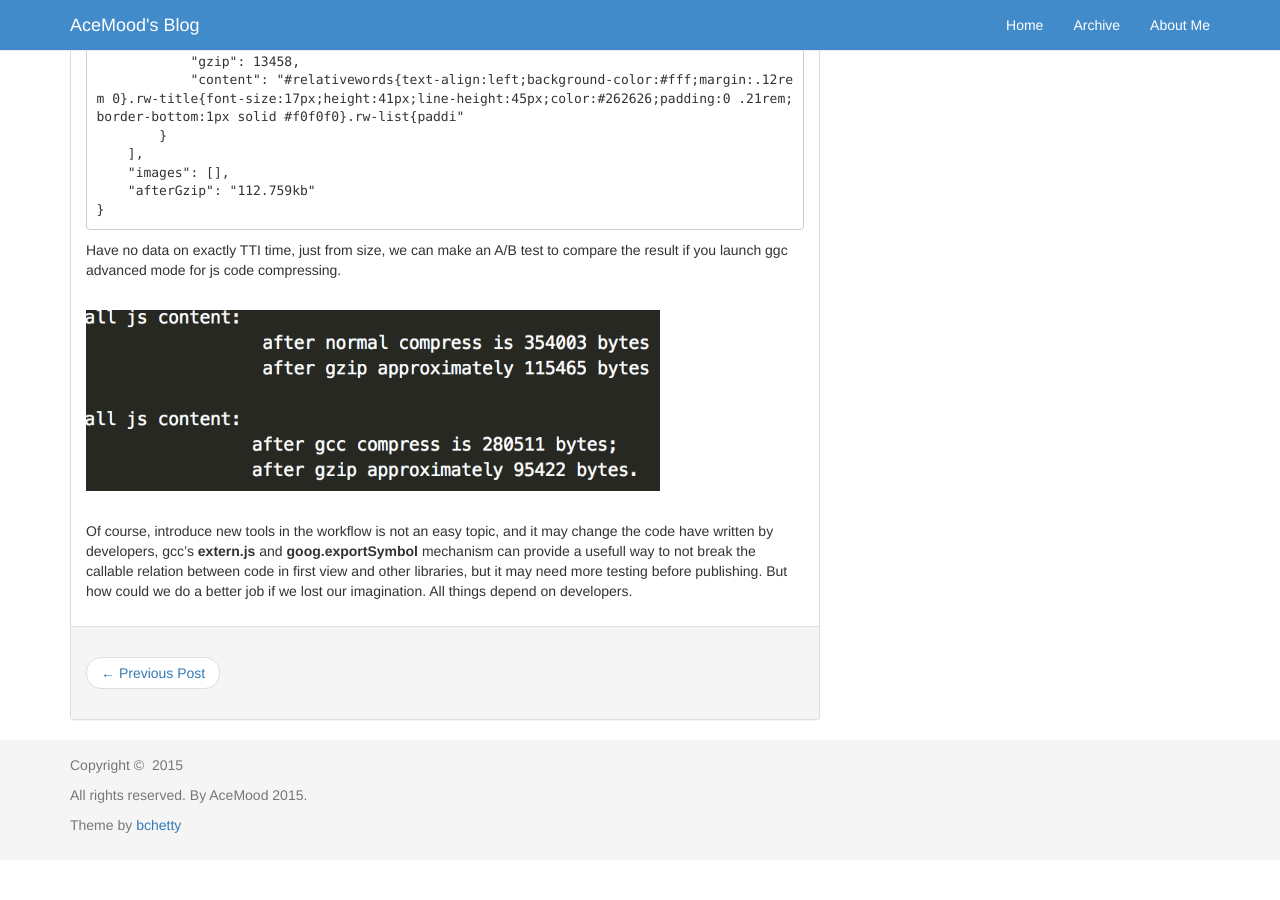
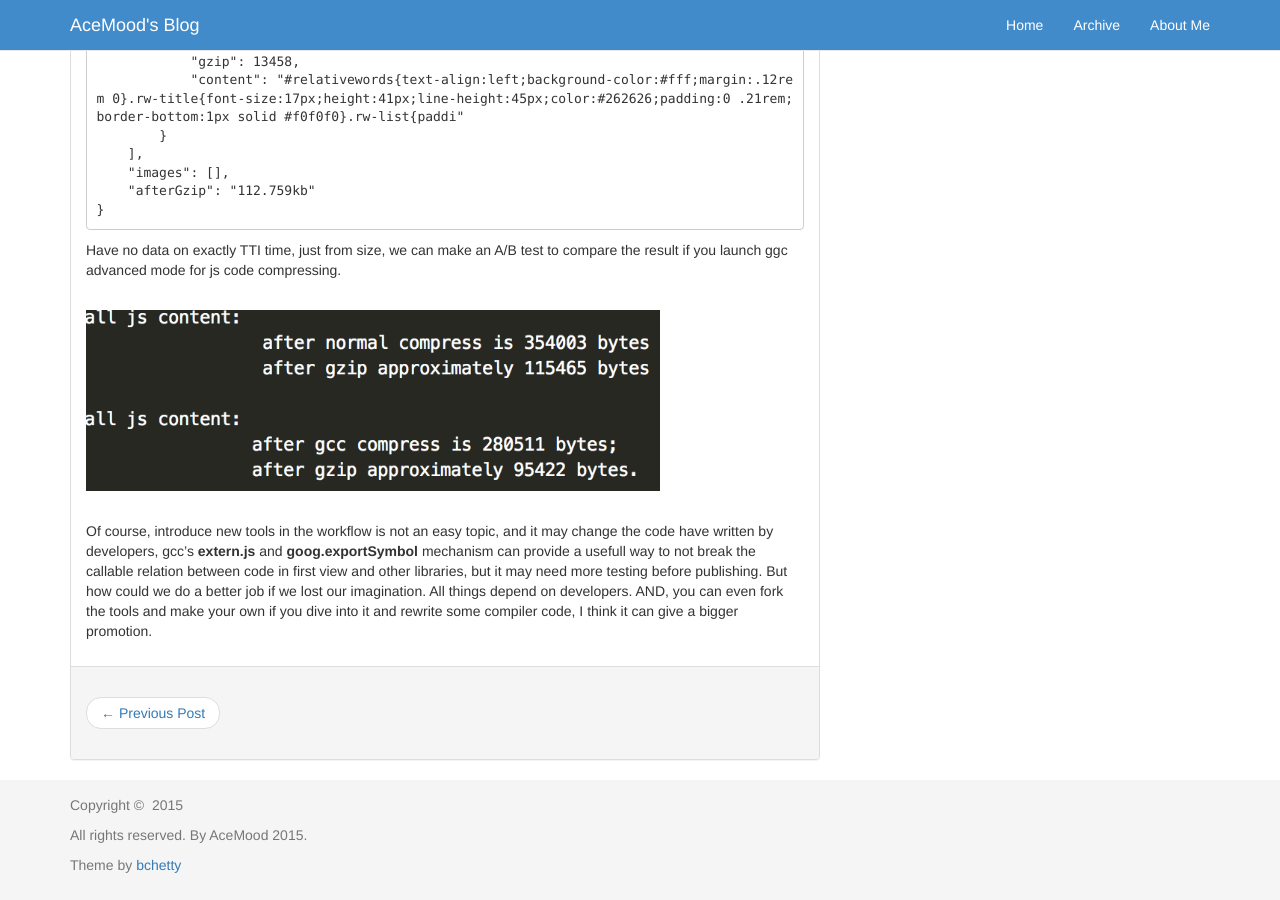
Before and after one commit to AceMood/AceMood.github.io, a Jekyll site: the page built from _posts/2016-08-01-what-am-i-talking-about-when-i-say-tti-optimization.md, in a window 1280 px wide and 900 px high, scrolled down 3907 px. Built offline with Jekyll 4.4.1, drawn with Linux system fonts in a browser that asks for light colours; before the commit the page ends 4767 px from its top, so only the background shows below that.

Commit message:
add posts

```diff
--- a/_posts/2016-08-01-what-am-i-talking-about-when-i-say-tti-optimization.md
+++ b/_posts/2016-08-01-what-am-i-talking-about-when-i-say-tti-optimization.md
@@ -147,4 +147,4 @@ Have no data on exactly TTI time, just from size, we can make an A/B test to com
 
 <img src="/assets/images/20160801/003.png" alt="fb" style="width: 80%; height: auto; positon:relative; margin: 20px auto;" />
 
-Of course, introduce new tools in the workflow is not an easy topic, and it may change the code have written by developers, gcc's **extern.js** and **goog.exportSymbol** mechanism can provide a usefull way to not break the callable relation between code in first view and other libraries, but it may need more testing before publishing. But how could we do a better job if we lost our imagination. All things depend on developers.
+Of course, introduce new tools in the workflow is not an easy topic, and it may change the code have written by developers, gcc's **extern.js** and **goog.exportSymbol** mechanism can provide a usefull way to not break the callable relation between code in first view and other libraries, but it may need more testing before publishing. But how could we do a better job if we lost our imagination. All things depend on developers. AND, you can even fork the tools and make your own if you dive into it and rewrite some compiler code, I think it can give a bigger promotion.
```
